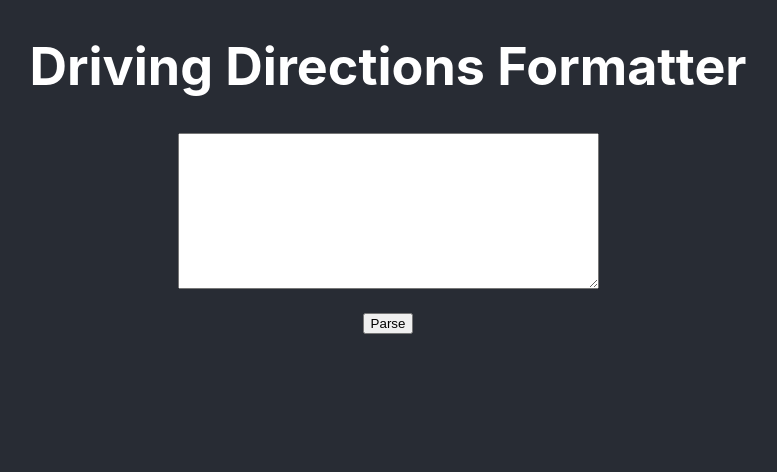
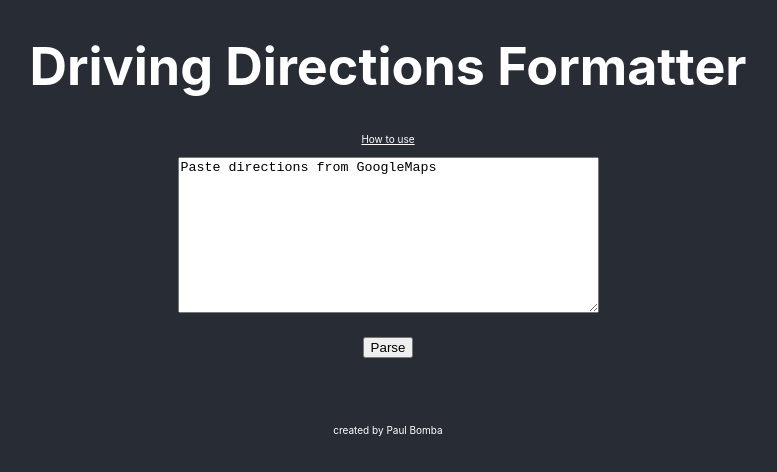
Before and after one commit to pbomba/driving-directions, a React (Create React App) app: page / in a window 1280 px wide. Shown: the top 472 px of the page, without its empty margins (252-1029 px from the left). Built offline with nearby package versions, Linux system fonts and the light colour scheme.

Commit message:
added links and created by

```diff
--- a/src/App.js
+++ b/src/App.js
@@ -54,7 +54,9 @@ class App extends React.Component {
         arr.push(textArray[i].trim())
       }
     }
-    arr.push(end)
+    if (end != "") {
+      arr.push(end)
+    }
     return arr
   }
 
@@ -84,7 +86,7 @@ class App extends React.Component {
     let current = ""
     for (i = 0; i < array.length; i++) {
       if (array[i].slice(-3) === " mi" || array[i].slice(-3) === " ft") {
-        current = current + ` (Approx. ${array[i]})`
+        current = current + ` (approx. ${array[i]})`
       } else {
         if (current !== "") {
           distArr.push(current)
@@ -112,6 +114,7 @@ class App extends React.Component {
         array[i] = array[i].replace(patterns[j], word => word.toUpperCase())
       }
     }
+    console.log(array)
     return array
   }
 
@@ -127,12 +130,16 @@ class App extends React.Component {
       <div className="App">
         <div className="Main">
           <h1>Driving Directions Formatter</h1>
-          <textarea id="google-directions" cols="50" rows="10" value={this.state.value} onChange={this.addText} ></textarea>
+          <a href="http://paulbomba.com/locations-tools/" style={{color: "white", fontSize: 10}}>How to use</a>
+          <div style={{height: 12, width: 2}}></div>
+          <textarea id="google-directions" cols="50" rows="10" value={this.state.value} onChange={this.addText}>Paste directions from GoogleMaps</textarea>
           <div style={{height: 24, width: 2}}></div>
           <button onClick={this.parseText}>Parse</button>
           <ul style={{textAlign: "left", fontSize: 16}}>
             {this.printDirections()}
           </ul>
+          <div style={{height: 24, width: 2}}></div>
+          <p style={{color: "white", fontSize: 10}}>created by Paul Bomba</p>
         </div>
       </div>
     )
```
